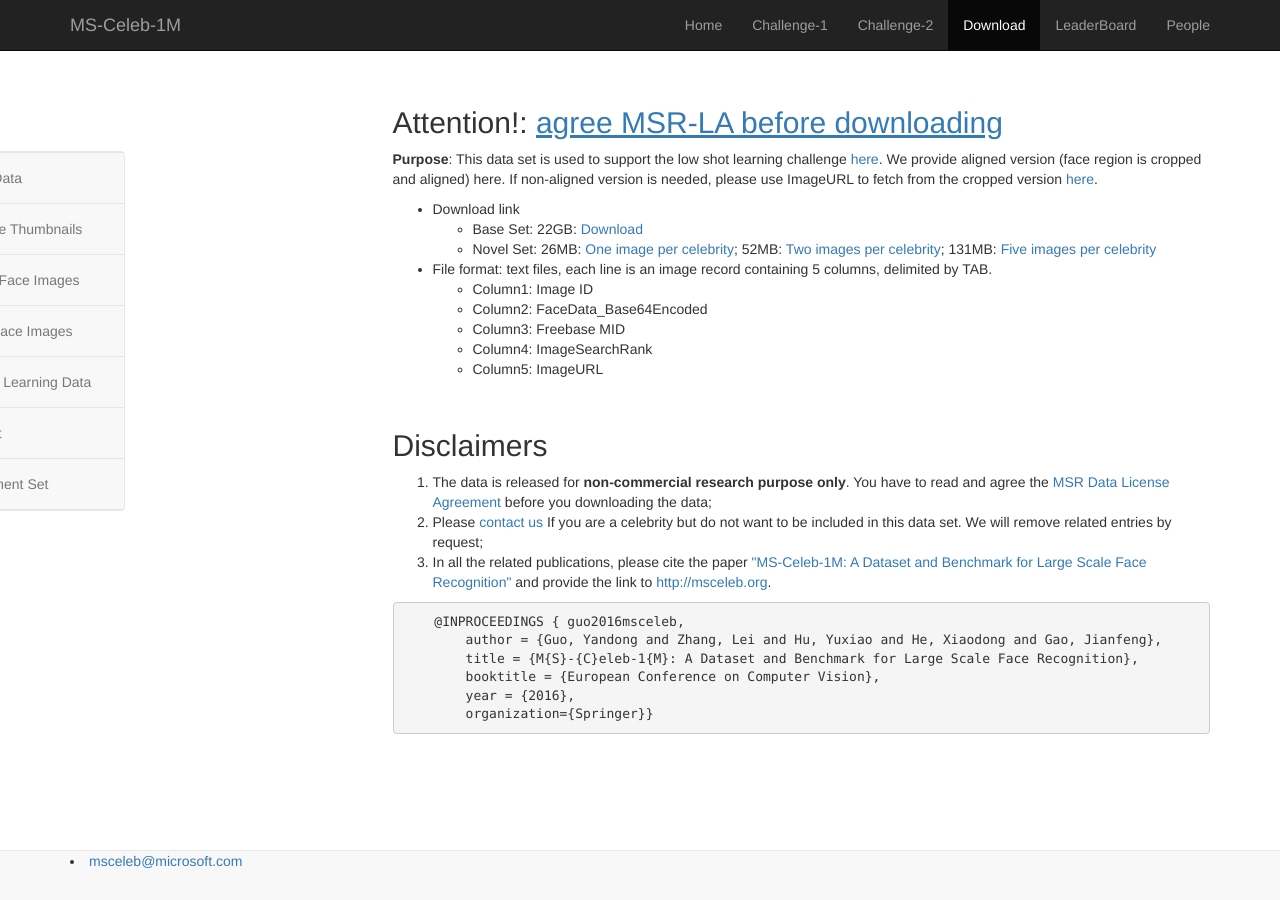
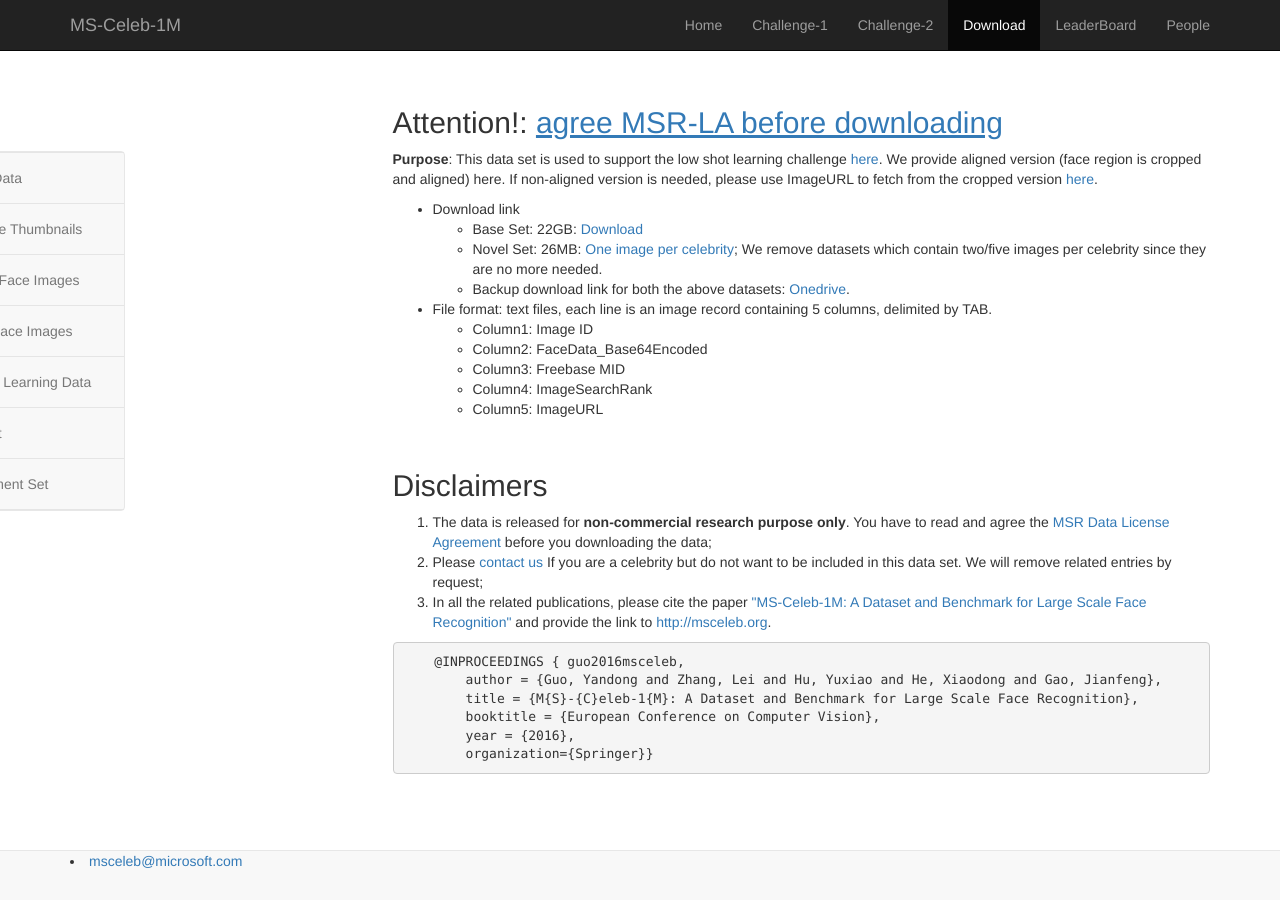
Before and after one commit to vardhman1996/msceleb.github.io, a Jekyll site: the page built from download-lowshot.md, in a window 1280 px wide. Built offline with Jekyll 4.4.1, drawn with Linux system fonts in a browser that asks for light colours; nearby versions of some CDN libraries.

Commit message:
Paper list, leaderboard, download link;

```diff
--- a/_layouts/page-sidebar-leaderboard.html
+++ b/_layouts/page-sidebar-leaderboard.html
@@ -19,6 +19,7 @@
                           <ul class="nav navbar-nav">
                               <li><a href="iccvworkshop-c1" role="tab">Challenge-1 @ ICCV 2017</a></li>
                               <li><a href="c2">Challenge-2 @ ICCV 2017</a></li>
+                              <li><a href="papers">Accepted papers@ ICCV Workshop 2017</a></li>
                           </ul>
                       </div>
                   </div>
--- a/download-lowshot.md
+++ b/download-lowshot.md
@@ -7,8 +7,8 @@
 **Purpose**: This data set is used to support the low shot learning challenge [here](/challenge2/2017). We provide aligned version (face region is cropped and aligned) here. If non-aligned version is needed, please use ImageURL to fetch from the cropped version [here](/download/cropped).
 * Download link
   * Base Set: 22GB: [Download](https://msceleb1mdata.blob.core.windows.net/trainingls/TrainData_Base.zip)
-  * Novel Set: 26MB: [One image per celebrity](https://msceleb1mdata.blob.core.windows.net/trainingls/TrainValData_lowshot.tsv); 52MB: [Two images per celebrity](https://msceleb1mdata.blob.core.windows.net/trainingls/TrainData_lowshot_top2.tsv);
-  131MB: [Five images per celebrity](https://msceleb1mdata.blob.core.windows.net/trainingls/TrainData_lowshot_top5.tsv)
+  * Novel Set: 26MB: [One image per celebrity](https://msceleb1mdata.blob.core.windows.net/trainingls/TrainValData_lowshot.tsv); We remove datasets which contain two/five images per celebrity since they are no more needed.
+  * Backup download link for both the above datasets: [Onedrive](https://1drv.ms/f/s!AsQPov4_i5H0gTVKQFcprgEeGLOF).
 * File format: text files, each line is an image record containing 5 columns, delimited by TAB.
   * Column1: Image ID
   * Column2: FaceData_Base64Encoded
```
Also changed, not shown: index.html (+10 -8 lines), leaderboard-papers.md (added, +27 -0 lines).
